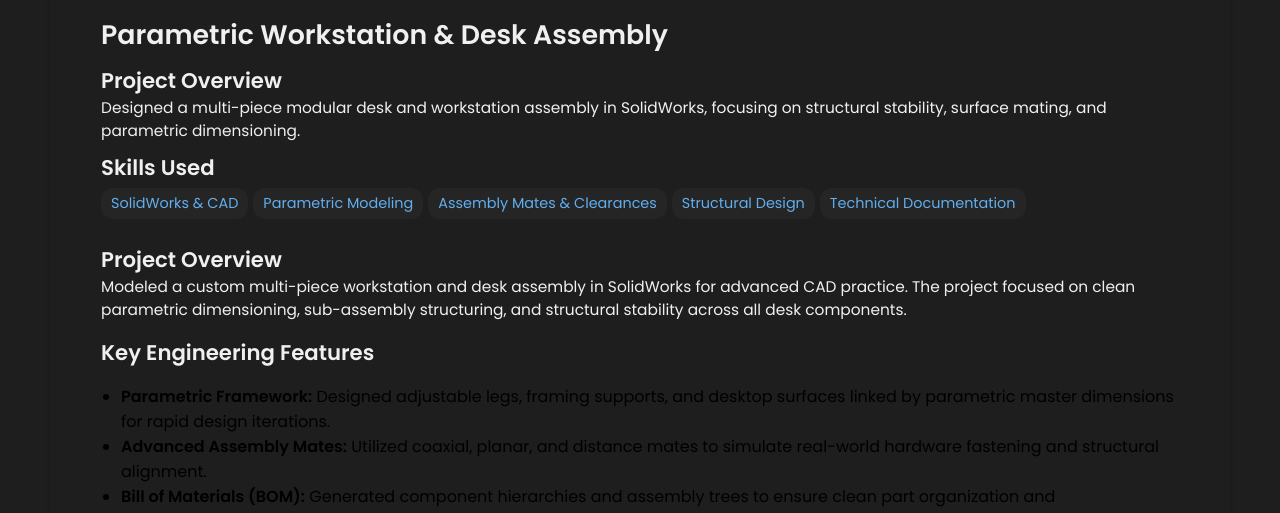
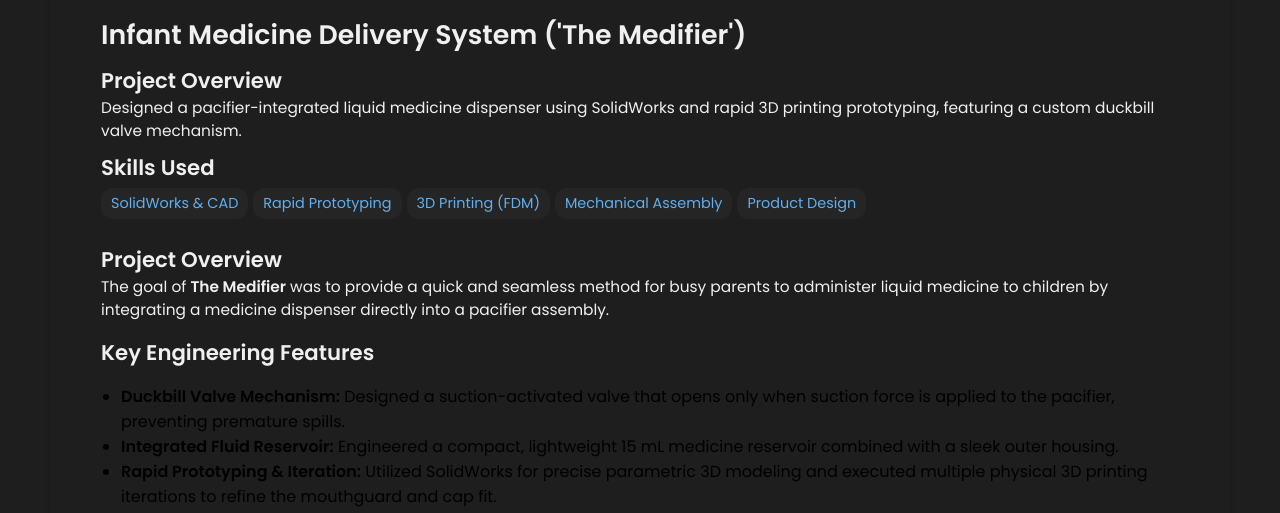
Before and after one commit to MuHasOfficial/MuHasOfficial.github.io, a Jekyll site: the page built from _projects/medifier/index.md, in a window 1280 px wide and 1400 px high, scrolled down 248 px. Shown: the part 244-757 px from the top of the window. Built offline with Jekyll 4.4.1, drawn with Linux system fonts in a browser that asks for light colours; some of the changed text lies outside the part shown.

Commit message:
Revise project to Infant Medicine Delivery System
Updated project details to reflect the design of an infant medicine delivery system, including new features and workflows.

```diff
--- a/_projects/medifier/index.md
+++ b/_projects/medifier/index.md
@@ -1,29 +1,29 @@
 ---
 layout: post
-title: "Parametric Workstation & Desk Assembly"
-description: "Designed a multi-piece modular desk and workstation assembly in SolidWorks, focusing on structural stability, surface mating, and parametric dimensioning."
+title: "Infant Medicine Delivery System ('The Medifier')"
+description: "Designed a pacifier-integrated liquid medicine dispenser using SolidWorks and rapid 3D printing prototyping, featuring a custom duckbill valve mechanism."
 skills:
   - SolidWorks & CAD
-  - Parametric Modeling
-  - Assembly Mates & Clearances
-  - Structural Design
-  - Technical Documentation
+  - Rapid Prototyping
+  - 3D Printing (FDM)
+  - Mechanical Assembly
+  - Product Design
 
-main-image: /desk.png
+main-image: /medifier.png
 ---
 
 ## Project Overview
-Modeled a custom multi-piece workstation and desk assembly in SolidWorks for advanced CAD practice. The project focused on clean parametric dimensioning, sub-assembly structuring, and structural stability across all desk components.
+The goal of **The Medifier** was to provide a quick and seamless method for busy parents to administer liquid medicine to children by integrating a medicine dispenser directly into a pacifier assembly.
 
 ## Key Engineering Features
-- **Parametric Framework:** Designed adjustable legs, framing supports, and desktop surfaces linked by parametric master dimensions for rapid design iterations.
-- **Advanced Assembly Mates:** Utilized coaxial, planar, and distance mates to simulate real-world hardware fastening and structural alignment.
-- **Bill of Materials (BOM):** Generated component hierarchies and assembly trees to ensure clean part organization and manufacturing readiness.
+- **Duckbill Valve Mechanism:** Designed a suction-activated valve that opens only when suction force is applied to the pacifier, preventing premature spills.
+- **Integrated Fluid Reservoir:** Engineered a compact, lightweight 15 mL medicine reservoir combined with a sleek outer housing.
+- **Rapid Prototyping & Iteration:** Utilized SolidWorks for precise parametric 3D modeling and executed multiple physical 3D printing iterations to refine the mouthguard and cap fit.
 
 ## Design Gallery
-{% include image-gallery.html images="desk.png" height="400" %}
+{% include image-gallery.html images="medifier.png" height="400" %}
 
-## Design Workflow
-1. **Part Design:** Modeled individual wooden panels, framing brackets, and fasteners.
-2. **Sub-Assembly:** Grouped structural supports into modular sub-assemblies before final integration.
-3. **Verification:** Checked for interference and clearance issues across all movable or connecting joints.
+## Development Workflow
+1. **Concept & Modeling:** Created initial component designs and assembly mates in SolidWorks.
+2. **Prototyping:** Printed test iterations to check fit tolerances, wall thicknesses, and structural durability.
+3. **Refinement:** Optimized component geometry for ease of cleaning and safe administration.
```
